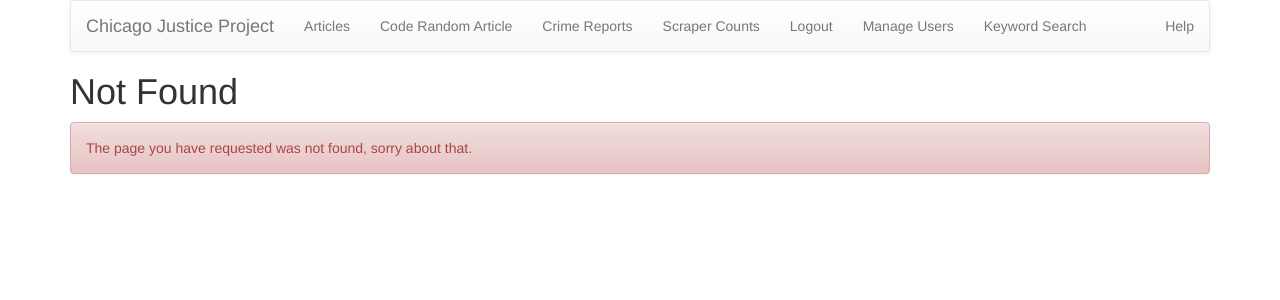
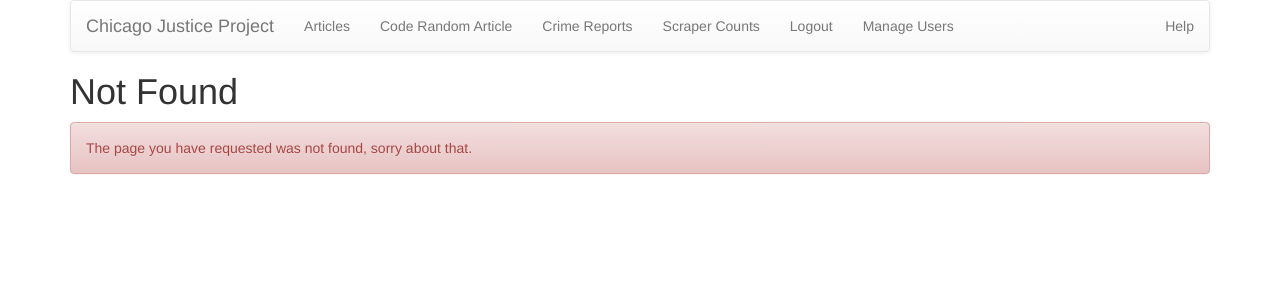
Before and after one commit to chicago-justice-project/chicago-justice, a Django app: template templates/404.html in a window 1280 px wide. Shown: the top 300 px of the page. Run offline with Django 3.2, Linux system fonts and the light colour scheme; the template is opened without the code that fills it, so the values that code supplies are empty; the visitor is signed in with stand-in values (Sample User, id 1); some libraries are stand-ins or nearby versions.

Commit message:
Remove unneeded new page

```diff
--- a/cjp/urls.py
+++ b/cjp/urls.py
@@ -34,7 +34,6 @@ urlpatterns = [
     url(r'^articles/(\d+)/updatecoding/$', newsarticles.views.code_article, name='code-article'),
     url(r'^articles/coderandom/$', newsarticles.views.random_article, name='random-article'),
     url(r'^articles/help/$', newsarticles.views.help, name='help'),
-    url(r'^articles/search/$', newsarticles.views.keyword_search, name='keyword-search'),
 
     # crime reports
     url(r'^crimereports/$', crimedata.views.crimeReportList, name='mainCrimeReportView'),
--- a/newsarticles/views.py
+++ b/newsarticles/views.py
@@ -281,7 +281,3 @@ def random_article(request):
 @login_required
 def help(request):
     return render(request, 'newsarticles/help.html', {})
-
-@user_passes_test(lambda u: u.is_superuser)
-def keyword_search(request):
-    return render(request, 'newsarticles/help.html', {})
--- a/templates/common/base.html
+++ b/templates/common/base.html
@@ -43,7 +43,6 @@
                 {% endif %}
                 {% if user.is_superuser %}
                 <li><a href="{% url 'userManageView' %}">Manage Users</a></li>
-                <li><a href="{% url 'keyword-search' %}">Keyword Search</a></li>
                 {% endif %}
             </ul>
             {% if user.is_authenticated %}
```
